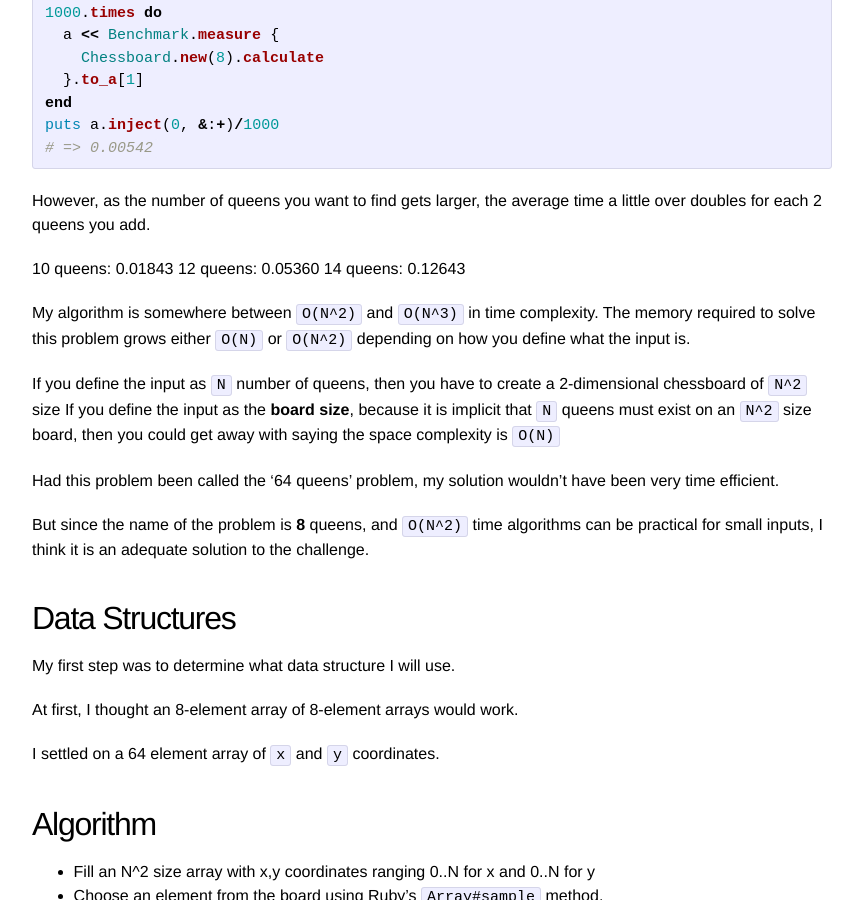
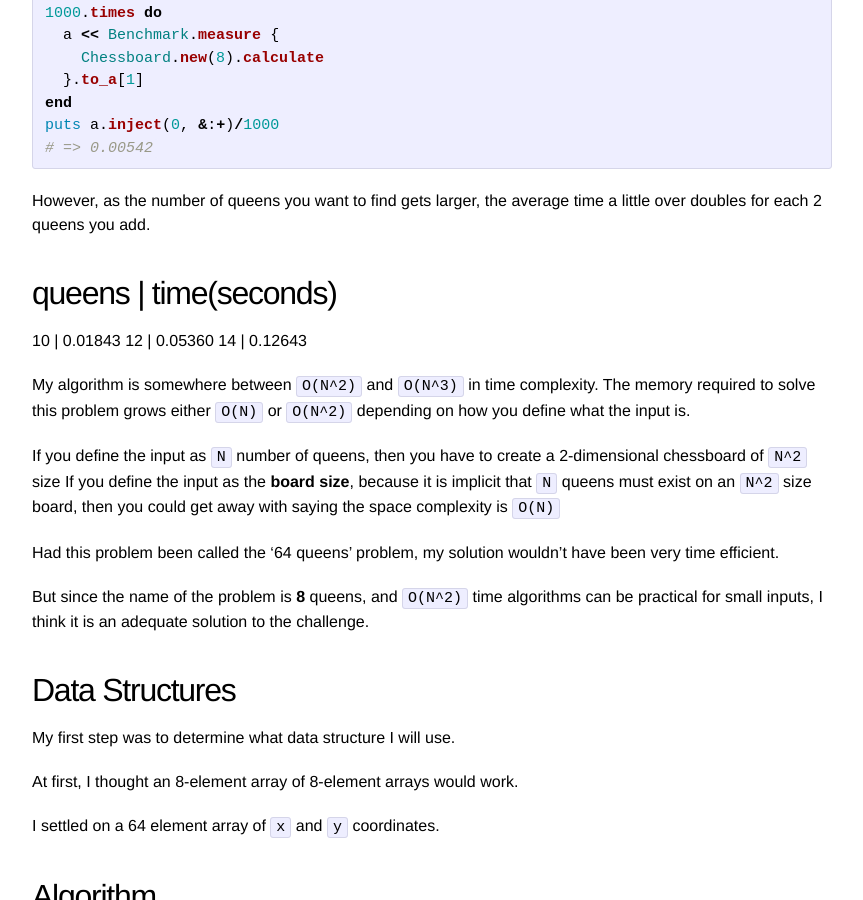
Before and after one commit to topher6345/topher6345.github.io, a Jekyll site: the page built from _posts/2014-11-22-eight-queens.markdown, in a window 1280 px wide and 900 px high, scrolled down 2710 px. Shown: the whole window, without its empty margins (208-1071 px from the left). Built offline with Jekyll 4.4.1, drawn with Linux system fonts in a browser that asks for light colours; Markdown is read by kramdown in place of the engine named in the settings.

Commit message:
Update 2014-11-22-eight-queens.markdown

```diff
--- a/_posts/2014-11-22-eight-queens.markdown
+++ b/_posts/2014-11-22-eight-queens.markdown
@@ -128,9 +128,11 @@
 
 However, as the number of queens you want to find gets larger, the average time a little over doubles for each 2 queens you add.
 
-10 queens: 0.01843
-12 queens: 0.05360
-14 queens: 0.12643
+ queens | time(seconds)
+------------------------
+ 10 | 0.01843
+ 12 | 0.05360
+ 14 | 0.12643
 
 My algorithm is somewhere between `O(N^2)` and `O(N^3)` in time complexity.
 The memory required to solve this problem grows either `O(N)` or `O(N^2)` depending
```
